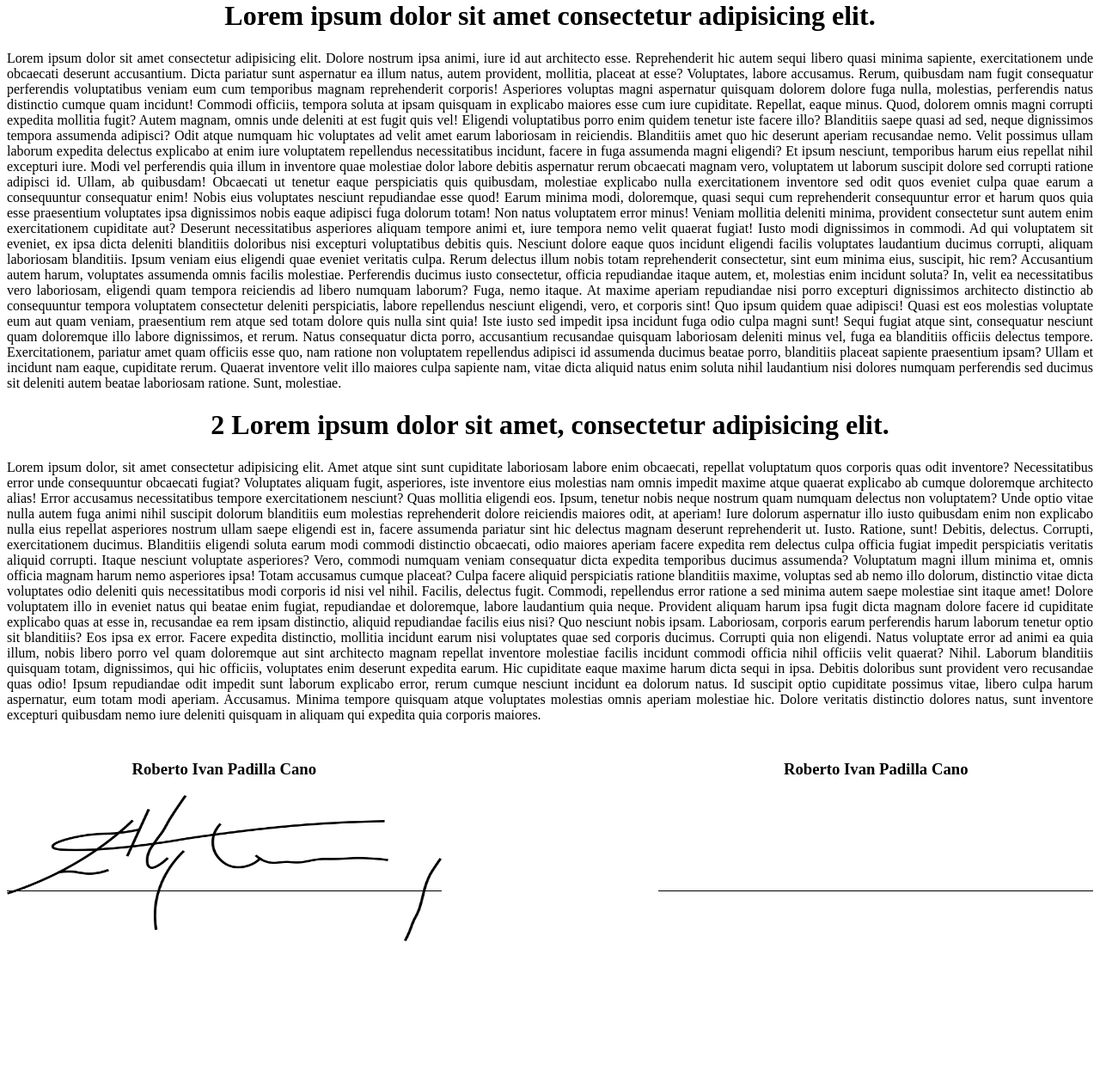
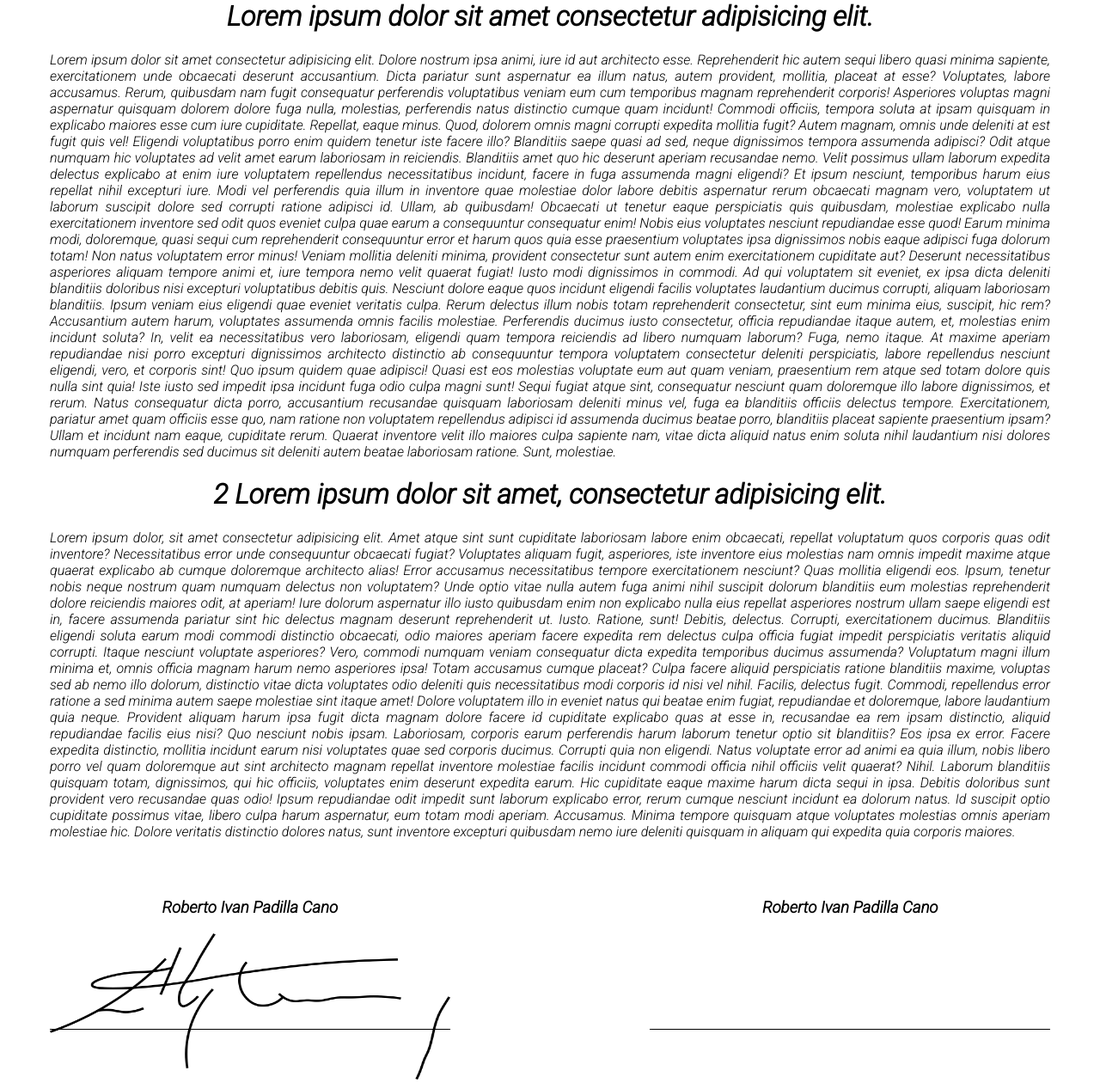
Before and after one commit to RobertoPadilla/mpdf, a CodeIgniter 4 app: template app/Views/aux.php in a window 1280 px wide. Shown: the part 21-1281 px from the top of the page at 86% size. Before the commit the page ends 1116 px from the top, so only its background shows below. Run offline with PHP 8.4 and a stand-in for CodeIgniter, Linux system fonts and the light colour scheme; the template is opened without the code that fills it, so the values that code supplies are empty; some libraries are stand-ins or nearby versions.

Commit message:
La fuente, el header y el footer colocados
No puedo explicar por que el footer no carga la imagen de fondo como lo hace el header, sigo invenstigandolo.

Por otra parte, la fuente y el header están listos y pude dividr el documento en paginas a mi ocnveniencia al igual que colocar los headers y footers donde se requiera.

Despues de esto solo eliminaré los archivos auxiliares y colocaré su contenido en los originalmente pensados.

```diff
--- a/app/Views/aux.php
+++ b/app/Views/aux.php
@@ -3,17 +3,18 @@
 <head>
   <meta charset="UTF-8">
   <meta name="viewport" content="width=device-width, initial-scale=1.0">
+  <link href="https://fonts.googleapis.com/css2?family=Roboto:ital,wght@1,300&display=swap" rel="stylesheet">
   <link rel="stylesheet" href="css/pdf-style.css">
   <title>Contrato</title>
 </head>
 <body>
+<htmlpagefooter name="MyFooter1">
+    <div class="footer"></div>
+</htmlpagefooter>
 <htmlpageheader name="MyHeader1">
     <div class="header"></div>
 </htmlpageheader>
-<htmlpagefooter name="MyFooter1">
-    <div class="footer"></div>
-</htmlpagefooter>
-  <div class="page1">
+  <div class="page1 mx-5">
     <h1 class="text-center">Lorem ipsum dolor sit amet consectetur adipisicing elit.</h1>
     <p class="text-justify">Lorem ipsum dolor sit amet consectetur adipisicing elit. Dolore nostrum ipsa animi, iure id aut architecto esse. Reprehenderit hic autem sequi libero quasi minima sapiente, exercitationem unde obcaecati deserunt accusantium.
   Dicta pariatur sunt aspernatur ea illum natus, autem provident, mollitia, placeat at esse? Voluptates, labore accusamus. Rerum, quibusdam nam fugit consequatur perferendis voluptatibus veniam eum cum temporibus magnam reprehenderit corporis!
@@ -35,7 +36,7 @@
   Quaerat inventore velit illo maiores culpa sapiente nam, vitae dicta aliquid natus enim soluta nihil laudantium nisi dolores numquam perferendis sed ducimus sit deleniti autem beatae laboriosam ratione. Sunt, molestiae.
     </p>
   </div>
-  <div class="page2">
+  <div class="page2 mx-5">
     <h1 class="text-center">2 Lorem ipsum dolor sit amet, consectetur adipisicing elit.</h1>
     <p class="text-justify">
       Lorem ipsum dolor, sit amet consectetur adipisicing elit. Amet atque sint sunt cupiditate laboriosam labore enim obcaecati, repellat voluptatum quos corporis quas odit inventore? Necessitatibus error unde consequuntur obcaecati fugiat?
@@ -53,7 +54,6 @@
       Ipsum repudiandae odit impedit sunt laborum explicabo error, rerum cumque nesciunt incidunt ea dolorum natus. Id suscipit optio cupiditate possimus vitae, libero culpa harum aspernatur, eum totam modi aperiam. Accusamus.
       Minima tempore quisquam atque voluptates molestias omnis aperiam molestiae hic. Dolore veritatis distinctio dolores natus, sunt inventore excepturi quibusdam nemo iure deleniti quisquam in aliquam qui expedita quia corporis maiores.
     </p>
-  </div>
     <div class="firmas mt-5">
       <div class="firmaR">
         <h3 class="text-center">Roberto Ivan Padilla Cano</h3>
@@ -63,5 +63,6 @@
         <h3 class="text-center">Roberto Ivan Padilla Cano</h3>
       </div>
     </div>
+  </div>
 </body>
 </html>
--- a/public/css/pdf-style.css
+++ b/public/css/pdf-style.css
@@ -1,10 +1,17 @@
+body {
+  font-family: 'Roboto', sans-serif; }
+
 @page {
+  margin: 0;
   background-image: url("images/logo/laravel.svg"); }
 @page page1 {
   margin-header: 0;
-  header: html_MyHeader1; }
+  header: html_MyHeader1;
+  footer: _blank; }
 @page page2 {
+  margin-top: 5%;
   margin-footer: 0;
+  header: _blank;
   footer: html_MyFooter1; }
 .page1 {
   page: page1; }
@@ -54,79 +61,115 @@
 .mr-0 {
   margin-right: 0px; }
 
+.mx-0 {
+  margin: 0px 0px; }
+
+.my-0 {
+  margin: 0px 0px; }
+
 .m-1 {
-  margin: 5px; }
+  margin: 10px; }
 
 .mt-1 {
-  margin-top: 5px; }
+  margin-top: 10px; }
 
 .mb-1 {
-  margin-bottom: 5px; }
+  margin-bottom: 10px; }
 
 .ml-1 {
-  margin-left: 5px; }
+  margin-left: 10px; }
 
 .mr-1 {
-  margin-right: 5px; }
+  margin-right: 10px; }
+
+.mx-1 {
+  margin: 0px 10px; }
+
+.my-1 {
+  margin: 10px 0px; }
 
 .m-2 {
-  margin: 10px; }
+  margin: 20px; }
 
 .mt-2 {
-  margin-top: 10px; }
+  margin-top: 20px; }
 
 .mb-2 {
-  margin-bottom: 10px; }
+  margin-bottom: 20px; }
 
 .ml-2 {
-  margin-left: 10px; }
+  margin-left: 20px; }
 
 .mr-2 {
-  margin-right: 10px; }
+  margin-right: 20px; }
+
+.mx-2 {
+  margin: 0px 20px; }
+
+.my-2 {
+  margin: 20px 0px; }
 
 .m-3 {
-  margin: 15px; }
+  margin: 30px; }
 
 .mt-3 {
-  margin-top: 15px; }
+  margin-top: 30px; }
 
 .mb-3 {
-  margin-bottom: 15px; }
+  margin-bottom: 30px; }
 
 .ml-3 {
-  margin-left: 15px; }
+  margin-left: 30px; }
 
 .mr-3 {
-  margin-right: 15px; }
+  margin-right: 30px; }
+
+.mx-3 {
+  margin: 0px 30px; }
+
+.my-3 {
+  margin: 30px 0px; }
 
 .m-4 {
-  margin: 20px; }
+  margin: 40px; }
 
 .mt-4 {
-  margin-top: 20px; }
+  margin-top: 40px; }
 
 .mb-4 {
-  margin-bottom: 20px; }
+  margin-bottom: 40px; }
 
 .ml-4 {
-  margin-left: 20px; }
+  margin-left: 40px; }
 
 .mr-4 {
-  margin-right: 20px; }
+  margin-right: 40px; }
+
+.mx-4 {
+  margin: 0px 40px; }
+
+.my-4 {
+  margin: 40px 0px; }
 
 .m-5 {
-  margin: 25px; }
+  margin: 50px; }
 
 .mt-5 {
-  margin-top: 25px; }
+  margin-top: 50px; }
 
 .mb-5 {
-  margin-bottom: 25px; }
+  margin-bottom: 50px; }
 
 .ml-5 {
-  margin-left: 25px; }
+  margin-left: 50px; }
 
 .mr-5 {
-  margin-right: 25px; }
+  margin-right: 50px; }
+
+.mx-5 {
+  margin: 0px 50px; }
+
+.my-5 {
+  margin: 50px 0px; }
 
 /*# sourceMappingURL=pdf-style.css.map */
--- a/public/scss/pdf-style.scss
+++ b/public/scss/pdf-style.scss
@@ -1,14 +1,23 @@
 @import "mixins";
 
+body{
+  font-family: 'Roboto', sans-serif;
+}
+
 @page {
+
+  margin: 0;
   background-image: url('images/logo/laravel.svg');
 }
 @page page1 {
   margin-header: 0;
   header: html_MyHeader1;
+  footer: _blank;
 }
 @page page2 {
+  margin-top: 5%;
   margin-footer: 0;
+  header: _blank;
   footer: html_MyFooter1;
 }
 .page1 {
@@ -45,18 +54,24 @@
 
 @for $i from 0 through 5 {
   .m-#{$i} {
-    margin: 5px * $i;
+    margin: 10px * $i;
   }
   .mt-#{$i} {
-    margin-top: 5px * $i;
+    margin-top: 10px * $i;
   }
   .mb-#{$i} {
-    margin-bottom: 5px * $i;
+    margin-bottom: 10px * $i;
   }
   .ml-#{$i} {
-    margin-left: 5px * $i;
+    margin-left: 10px * $i;
   }
   .mr-#{$i} {
-    margin-right: 5px * $i;
+    margin-right: 10px * $i;
+  }
+  .mx-#{$i} {
+    margin: 0px 10px * $i;
+  }
+  .my-#{$i} {
+    margin: 10px * $i 0px;
   }
 }
```
Also changed, not shown: app/Controllers/Aux.php (+0 -11 lines). Lines whose indentation alone changed are shown as unchanged.
